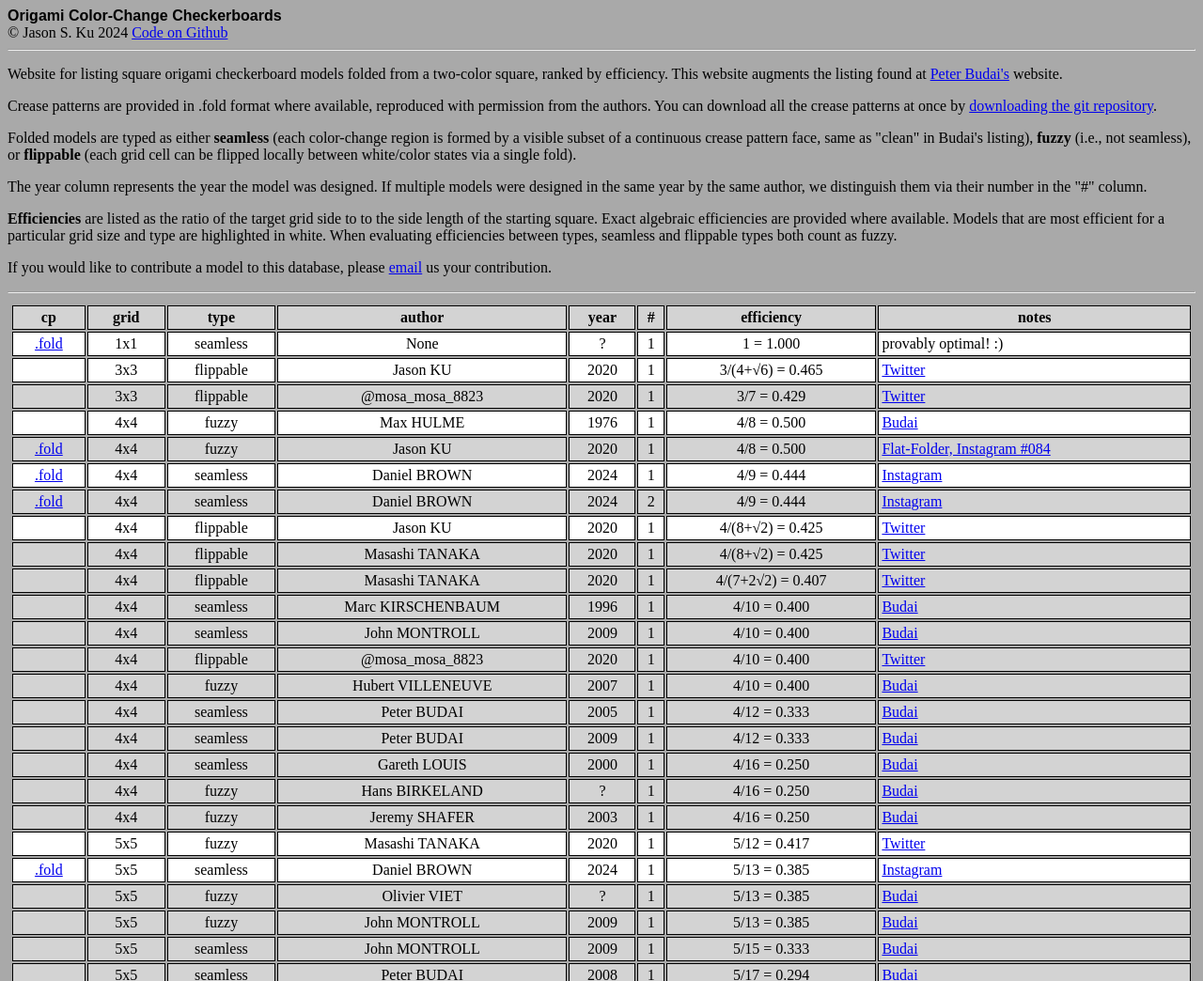
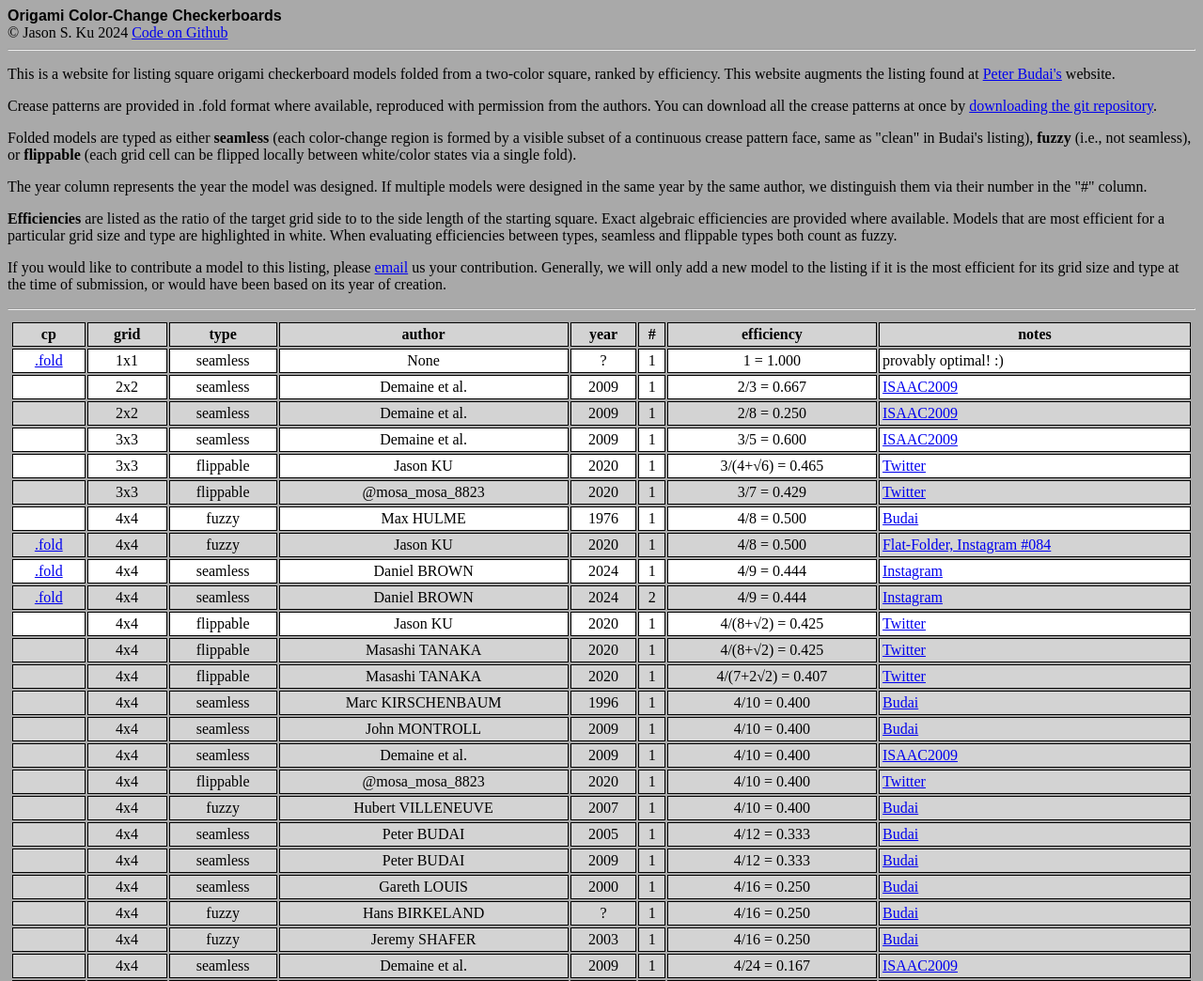
Before and after one commit to origamimagiro/checkerboards, a website with bundled scripts: page index.html in a window 1280 px wide. Shown: the top 1044 px of the page at 94% size. Built offline with nearby package versions, Linux system fonts and the light colour scheme.

Commit message:
isaac paper construction

```diff
--- a/data.js
+++ b/data.js
@@ -18,6 +18,7 @@ export const AUTHORS = {
     ville: "Hubert VILLENEUVE",
     tanak: "Masashi TANAKA",
      mosa: "@mosa_mosa_8823",
+    isaac: "Demaine et al.",
 };
 
 export const COLS = ["cp", "grid", "type", "author", "year", "#", "efficiency", "notes"];
@@ -92,11 +93,30 @@ export const D = [
     [0, 5,  "seamless", "montr", 2009, 1, "5/15", BUDAI],
     [0, 6,     "fuzzy", "montr", 2009, 1, "6/24", BUDAI],
     [0, 7,     "fuzzy", "montr", 2009, 1, "7/27", BUDAI],
+    [0, 2,  "seamless", "isaac", 2009, 1, "2/3",
+        `<a href="https://erikdemaine.org/papers/Checkerboard_ISAAC2009/paper.pdf">ISAAC2009</a>`],
+    [0, 3,  "seamless", "isaac", 2009, 1, "3/5",
+        `<a href="https://erikdemaine.org/papers/Checkerboard_ISAAC2009/paper.pdf">ISAAC2009</a>`],
+    [0, 4,  "seamless", "isaac", 2009, 1, "4/10",
+        `<a href="https://erikdemaine.org/papers/Checkerboard_ISAAC2009/paper.pdf">ISAAC2009</a>`],
 ];
+
+// ISAAC general seamless construction
+// const isaac_side1 = (n) => (n*n + 8*n - 10)/2;
+// for (let n = 2; n <= 20; n += 2) {
+//     D.push([0, n, "fuzzy", "isaac", 2009, 1, `${n}/${isaac_side1(n)}`,
+//         `<a href="https://erikdemaine.org/papers/Checkerboard_ISAAC2009/paper.pdf">ISAAC2009</a>`],);
+// }
+const isaac_side2 = (n) => n*n/4 + 4*n + 4 - 5/2*(n%4);
+for (let n = 2; n <= 20; n += 2) {
+    D.push([0, n, "seamless", "isaac", 2009, 1, `${n}/${isaac_side2(n)}`,
+        `<a href="https://erikdemaine.org/papers/Checkerboard_ISAAC2009/paper.pdf">ISAAC2009</a>`],);
+}
+
 /* Efficiency encoding
- * (a+b2r)/(c+d2r)
- * a or b required
- * b, c, d are integers
+ * (a+brc)/(d+e2f) = (a + b**(1/c))/(d + e**(1/f))
+ * a or (c) required
+ * b, c, d, e, f are integers
  * a may be integer or float
  * parentheses are optional
  * if no "/" present, then only a, interpret as floating point efficiency
--- a/index.html
+++ b/index.html
@@ -19,8 +19,8 @@
     <hr>
     <div>
         <p>
-        Website for listing square origami checkerboard models folded from a
-        two-color square, ranked by efficiency.
+        This is a website for listing square origami checkerboard models folded
+        from a two-color square, ranked by efficiency.
         This website augments the listing found at
         <a href="http://www.budaiorigami.hu/en/chequered">Peter Budai's</a>
         website.
@@ -52,8 +52,11 @@
         fuzzy.
         </p>
         <p>
-        If you would like to contribute a model to this database, please
-        <a id="mail">email</a> us your contribution.
+        If you would like to contribute a model to this listing, please
+        <a id="mail">email</a> us your contribution. Generally, we will only add
+        a new model to the listing if it is the most efficient for its grid
+        size and type at the time of submission, or would have been based on its
+        year of creation.
         </p>
     </div>
     <hr>
```
